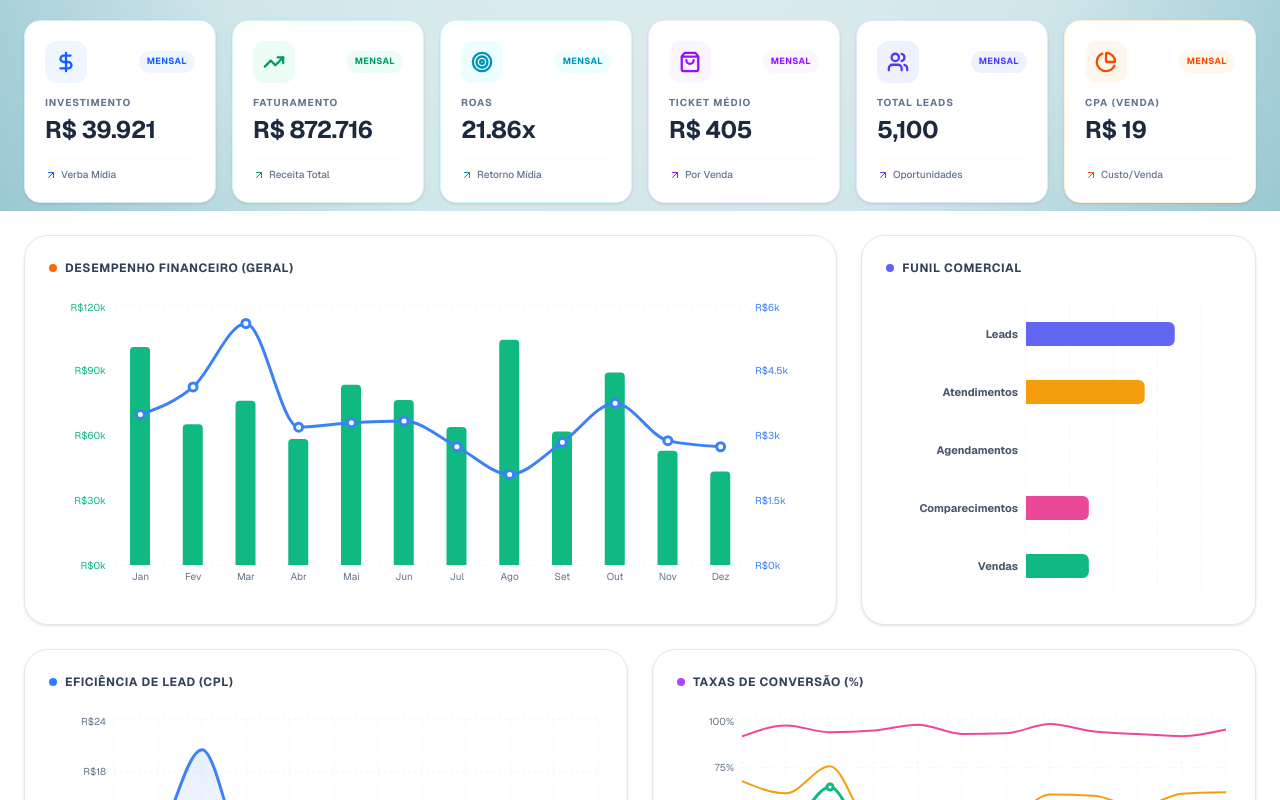
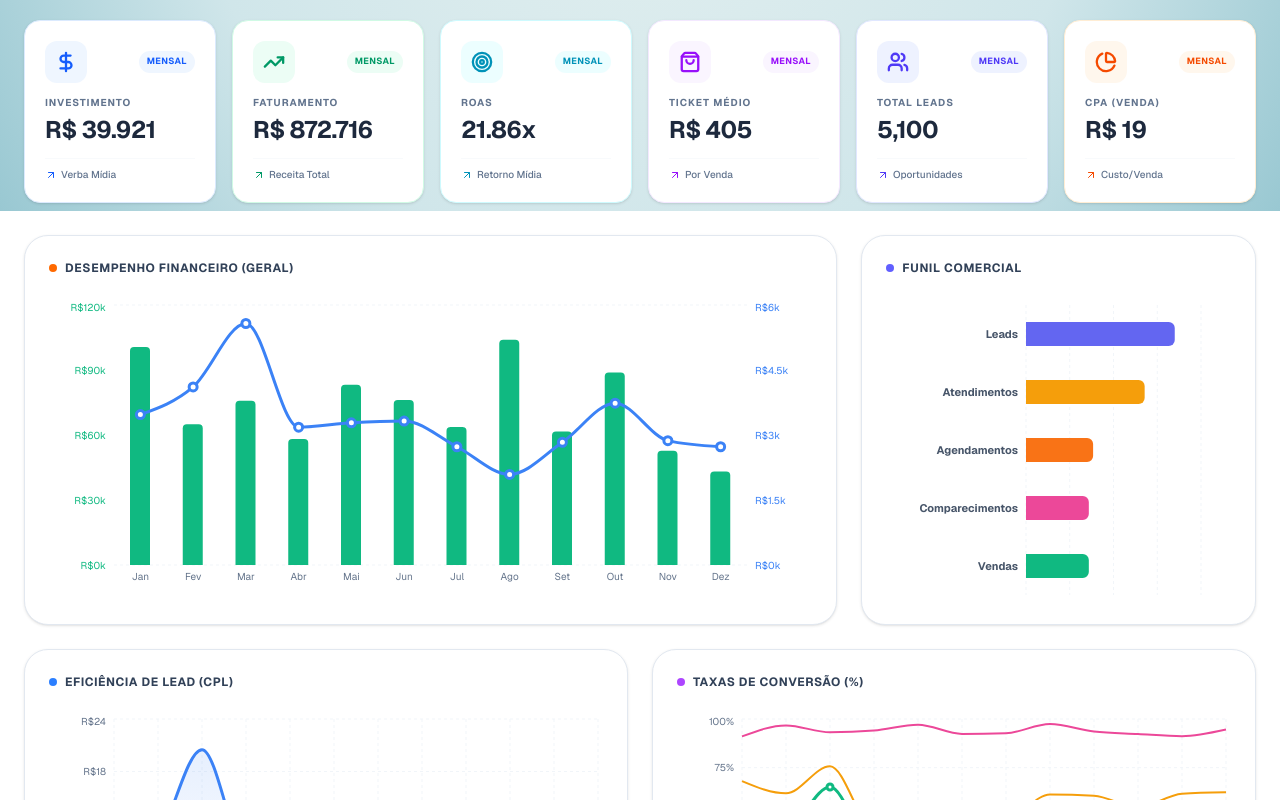
Before and after one commit to jose25mn/dashboard-marketing, a Next.js app: page / in a window 1280 px wide. Shown: the part 589-1389 px from the top of the page. Built offline with nearby package versions, Linux system fonts and the light colour scheme.

Commit message:
Update page.tsx

```diff
--- a/app/page.tsx
+++ b/app/page.tsx
@@ -135,7 +135,7 @@ export default function Dashboard() {
         cliques: acc.cliques + curr.cliques,
         vendas: acc.vendas + curr.vendas,
         atendimentos: acc.atendimentos + (curr.atendimentos || 0),
-        agendamentos: acc.agendimentos + (curr.agendimentos || 0),
+        agendamentos: acc.agendamentos + (curr.agendamentos || 0),
         comparecimentos: acc.comparecimentos + (curr.comparecimentos || 0)
     }), { invest: 0, faturamento: 0, leads: 0, cliques: 0, vendas: 0, atendimentos: 0, agendamentos: 0, comparecimentos: 0 });
 
```
